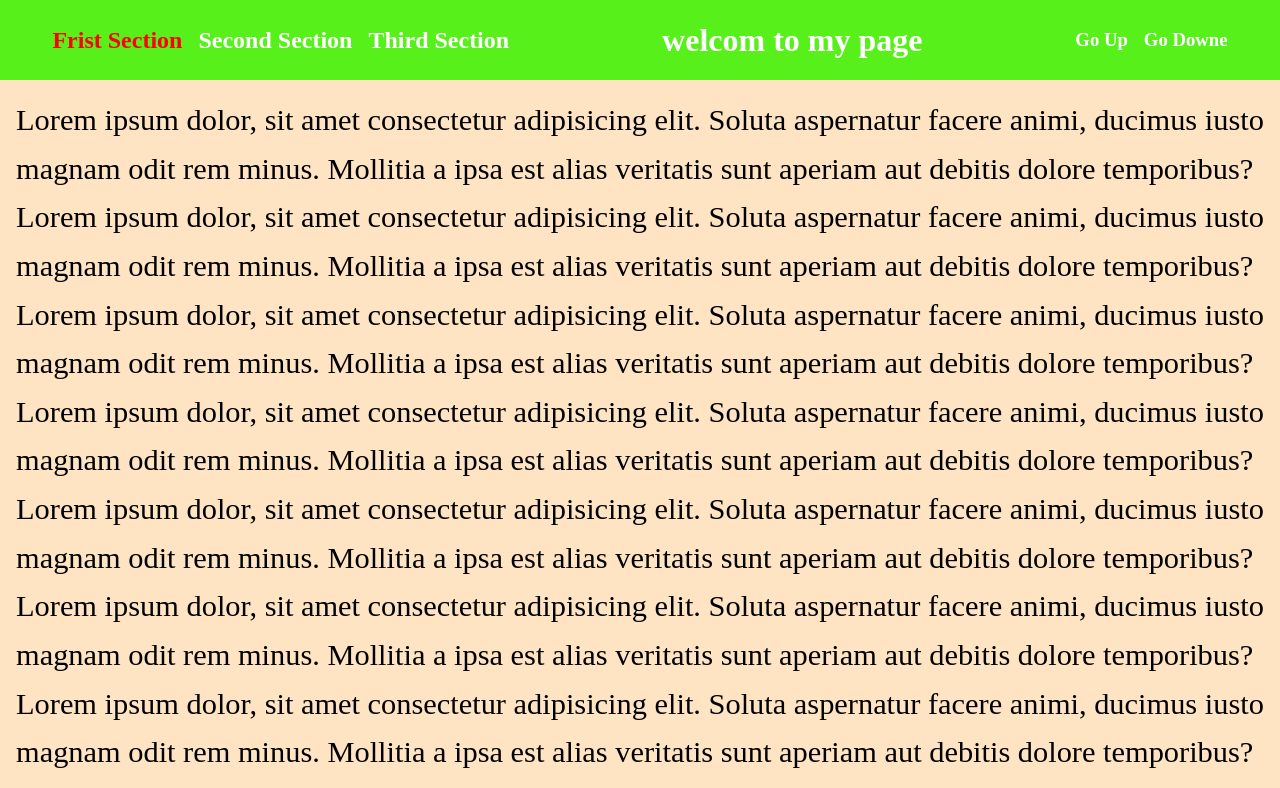
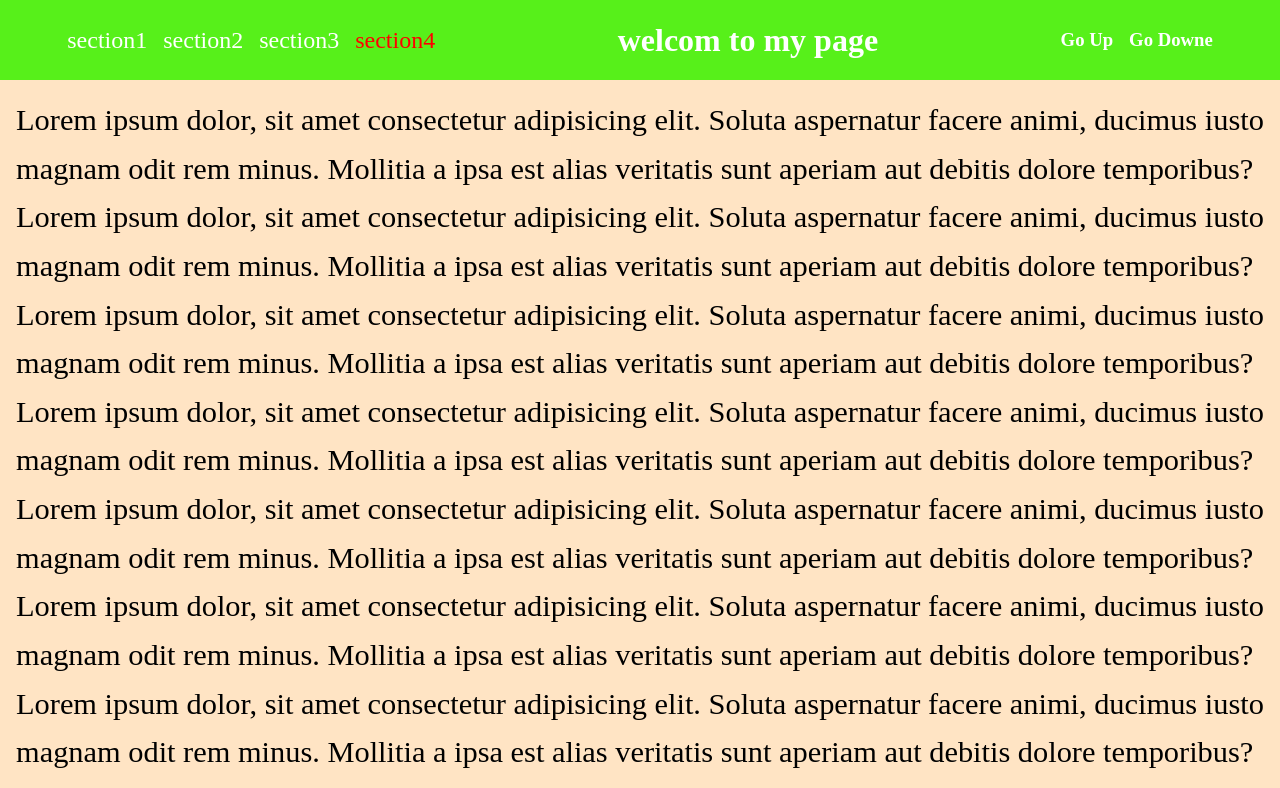
Before and after one commit to almuzayyen/landing-page, a plain HTML site: page index.html in a window 1280 px wide. Shown: the top 788 px of the page. Drawn offline with Linux system fonts and the light colour scheme.

Commit message:
require changes

```diff
--- a/css/styles.css
+++ b/css/styles.css
@@ -1,6 +1,10 @@
 * {
   margin: 0;
   padding: 0;
+}
+
+html {
+  scroll-behavior: smooth;
 }
 
 article {
@@ -11,11 +15,7 @@ a {
   text-decoration: none;
   color: #ffffff;
 }
-#section-1-title,
-#section-2-title,
-#section-3-title {
-  font-size: 1.5rem;
-}
+
 .container {
   display: flexbox;
 }
@@ -33,13 +33,6 @@ a {
 
   text-decoration: none;
   gap: 3rem;
-}
-.nav-1 ul {
-  display: flex;
-  flex-direction: row;
-  justify-content: space-around;
-  gap: 1rem;
-  list-style: none;
 }
 
 .nav-2 ul {
@@ -71,6 +64,10 @@ a {
   margin: 1rem;
   min-height: 100vh;
 }
+.section-4 {
+  margin: 1rem;
+  min-height: 100vh;
+}
 /*
 #section-1-title {
   color: #ff0000;
--- a/index.html
+++ b/index.html
@@ -10,16 +10,7 @@
     <div class="container">
       <div class="main-head">
         <div class="nav-1">
-          <ul>
-            <li >
-             <a href="#section-1-id"> <h3 id = 'section-1-title'>Frist Section</h3></a>
-            </li>
-            <li>
-             <a href="#section-2-id"> <h3 id = 'section-2-title'> Second Section</h3></a>
-            </li>
-            <li>
-              <a href="#section-3-id"><h3 id = 'section-3-title'> Third Section</h3></a>
-            </li>
+         <ul class = ulist>
           </ul>
         </div>
         <div class="page-titel">
@@ -32,12 +23,12 @@
               <a href="#section-1-id"><h3>Go Up</h3></a>
             </li>
             <li>
-              <a href="#section-3-id"><h3>Go Downe</h3></a>
+              <a href="#section-4-id"><h3>Go Downe</h3></a>
             </li>
           </ul>
         </div>
       </div>
-      <div class="main-content">
+      <div class="main-content" id = "main-content-id">
         <section class=" section-1" id="section-1-id">
           <article> Lorem ipsum dolor, sit amet consectetur adipisicing elit. Soluta aspernatur facere animi, ducimus iusto magnam odit
             rem minus. Mollitia a ipsa est alias veritatis sunt aperiam aut debitis dolore temporibus?
@@ -112,6 +103,34 @@
             minus. Mollitia a ipsa est alias veritatis sunt aperiam aut debitis dolore temporibus?
           </article>
         </section>
+        <section class=" section-4" id="section-4-id">
+          <article>Lorem ipsum dolor, sit amet consectetur adipisicing elit. Soluta aspernatur facere animi, ducimus iusto
+            magnam odit
+            rem minus. Mollitia a ipsa est alias veritatis sunt aperiam aut debitis dolore temporibus?
+            Lorem ipsum dolor, sit amet consectetur adipisicing elit. Soluta aspernatur facere animi, ducimus iusto magnam odit
+            rem
+
+            minus. Mollitia a ipsa est alias veritatis sunt aperiam aut debitis dolore temporibus?
+            Lorem ipsum dolor, sit amet consectetur adipisicing elit. Soluta aspernatur facere animi, ducimus iusto magnam odit
+            rem
+            minus. Mollitia a ipsa est alias veritatis sunt aperiam aut debitis dolore temporibus?
+            Lorem ipsum dolor, sit amet consectetur adipisicing elit. Soluta aspernatur facere animi, ducimus iusto magnam odit
+            rem
+            minus. Mollitia a ipsa est alias veritatis sunt aperiam aut debitis dolore temporibus?
+            Lorem ipsum dolor, sit amet consectetur adipisicing elit. Soluta aspernatur facere animi, ducimus iusto magnam odit
+            rem
+            minus. Mollitia a ipsa est alias veritatis sunt aperiam aut debitis dolore temporibus?
+            Lorem ipsum dolor, sit amet consectetur adipisicing elit. Soluta aspernatur facere animi, ducimus iusto magnam odit
+            rem
+            minus. Mollitia a ipsa est alias veritatis sunt aperiam aut debitis dolore temporibus?
+            Lorem ipsum dolor, sit amet consectetur adipisicing elit. Soluta aspernatur facere animi, ducimus iusto magnam odit
+            rem
+            minus. Mollitia a ipsa est alias veritatis sunt aperiam aut debitis dolore temporibus?
+            Lorem ipsum dolor, sit amet consectetur adipisicing elit. Soluta aspernatur facere animi, ducimus iusto magnam odit
+            rem
+            minus. Mollitia a ipsa est alias veritatis sunt aperiam aut debitis dolore temporibus?
+          </article>
+        </section>
       </div>
     </div>
 
--- a/js/app.js
+++ b/js/app.js
@@ -1,28 +1,64 @@
-let title1 = document.getElementById("section-1-title");
-title1.style.color= 'red';
+// creat list and appeted to unorder list
+let title1 = document.createElement('a');
+let title2 = document.createElement('a');
+let title3 = document.createElement('a');
+let title4 = document.createElement('a');
+let ulist = document.querySelector('.ulist');
+let li= document.createElement("li");
+
+
+title1.textContent='section1'
+title1.id='section-1-title';
+title2.textContent='section2';
+title2.id='section-2-title';
+title3.textContent='section3'
+title3.id='section-3-title';
+title4.textContent='section4'
+title4.id='section-4-title';
+
+li.className='.li-nav1'
+li.setAttribute('style','display: flex; gap: 1rem; justify-content: space-around;list-style: none;font-size: 1.5rem;flex-wrap: wrap;color:#ffffff;')
+li.append(title1,title2,title3,title4);
+
+ulist.append(li);
+
+
+
+// add scrrpll event lisner
 window.addEventListener('scroll', function(e) {
-  let logScroll = window.scrollY;
-  let title1 = document.getElementById("section-1-title");
-  let title2 = document.getElementById("section-2-title");
-  let title3 = document.getElementById("section-3-title");
 
-  title2.style.color= '#ffffff';
-  title3.style.color= '#ffffff';
+  let section1 = document.getElementById('section-1-id').getBoundingClientRect().top;
+  let section2 = document.getElementById('section-2-id').getBoundingClientRect().top;
+  let section3 = document.getElementById('section-3-id').getBoundingClientRect().top;
+  let section4 = document.getElementById('section-4-id').getBoundingClientRect().top;
+  let title1 = document.getElementById('section-1-title');
 
-  if(logScroll==0 || logScroll< 650 ){
-     title1.style.color= 'red';
+
+  if( section1< window.innerHeight){
+
+      title1.style.color= '#ff0000';
+      title2.style.color= '#ffffff';
+      title3.style.color= '#ffffff';
+      title4.style.color= '#ffffff';
 
   }
-   if(logScroll >= 650 ){
-    title1.style.color= '#ffffff';
-    title2.style.color= 'red';
-    title3.style.color= '#ffffff';
-
+  if( section2< window.innerHeight){
+     title2.style.color= '#ff0000';
+      title1.style.color= '#ffffff';
+      title3.style.color= '#ffffff';
+      title4.style.color= '#ffffff';
   }
-   if  (logScroll >= 1100){
-    title1.style.color= '#ffffff';
-    title2.style.color= '#ffffff';
-    title3.style.color= 'red';
+  if( section3< window.innerHeight){
+     title3.style.color= '#ff0000';
+      title1.style.color= '#ffffff';
+      title2.style.color= '#ffffff';
+      title4.style.color= '#ffffff';
+  }
+  if( section4< window.innerHeight){
+     title4.style.color= '#ff0000';
+      title1.style.color= '#ffffff';
+      title3.style.color= '#ffffff';
+      title2.style.color= '#ffffff';
   }
 
 });
```
Also changed, not shown: 1 other file.
